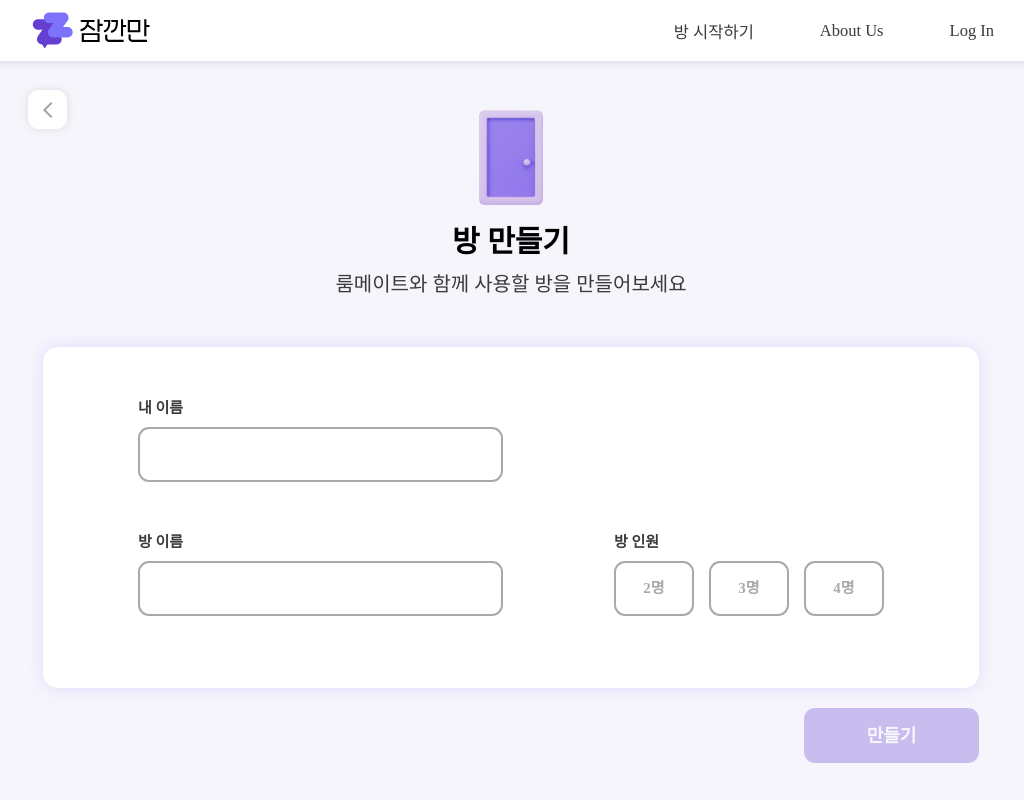
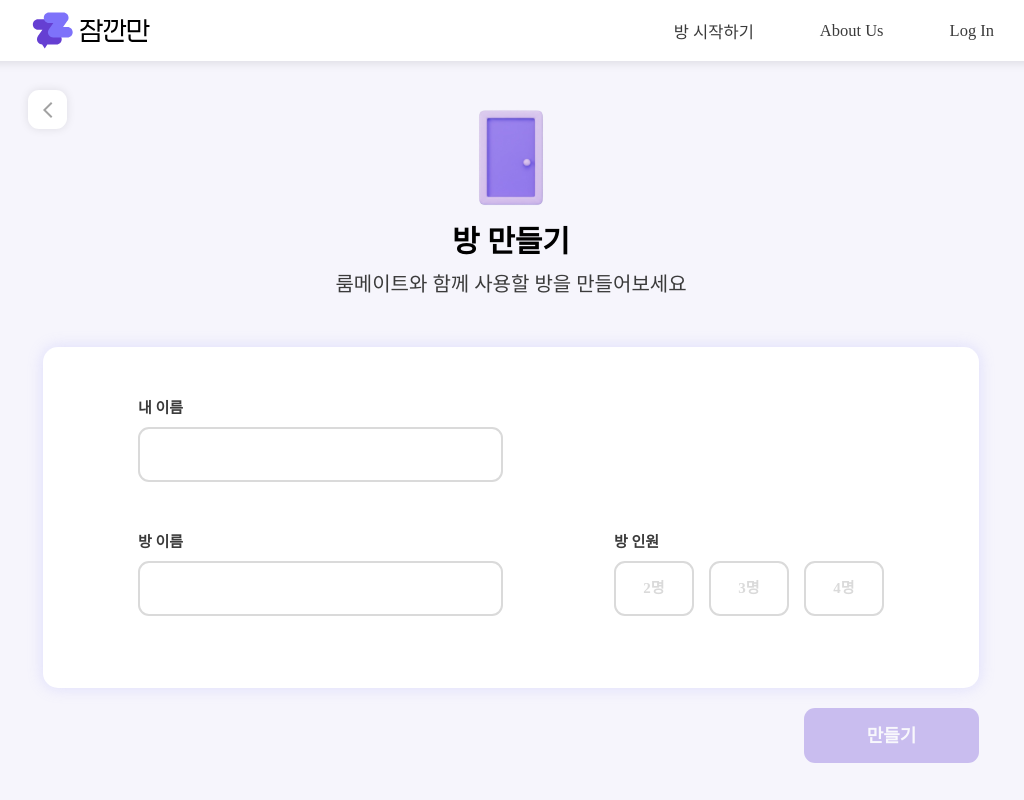
Before and after one commit to LikeLionHGU/Yesod_Kimchijjim_Front, a React (Create React App) app in the folder src/: page /room/create in a window 1280 px wide. Shown: the top 800 px of the page, without its empty margins (129-1153 px from the left). Built offline with nearby package versions, Linux system fonts and the light colour scheme; no server answers; the HTML template or start-up script is replaced by a standard one.

Commit message:
edit: app.js에 withCredentials 추가, input 호버 추가

```diff
--- a/src/App.js
+++ b/src/App.js
@@ -4,6 +4,8 @@ import { BrowserRouter, Routes, Route, Navigate } from "react-router-dom";
 import { RoomProvider } from "./context/RoomContext";
 
 import Style from "./styles/style";
+
+import axios from "axios";
 
 //헤더 푸터
 import Header from "./pages/HeaderPage/HeaderPage";
@@ -34,6 +36,9 @@ import AfterMismatchPage from "./pages/AfterMismatchPage/AfterMismatchPage";
 import ResultPage from "./pages/ResultPage/ResultPage";
 import FinalResultPage from "./pages/FinalResultPage/FinalResultPage";
 import LeaderResultPage from "./pages/ResultPage/LeaderResultPage";
+
+axios.defaults.withCredentials = true;
+
 
 function App() {
   return (
--- a/src/pages/RoomCreatePage/RoomCreatePage.js
+++ b/src/pages/RoomCreatePage/RoomCreatePage.js
@@ -131,7 +131,7 @@ const Input = styled.input`
   border-radius: 11px;
   border: solid
     ${(props) =>
-      props.$hasError ? `2px ${Colors.errorColor}` : `2px ${Colors.inputBorder}`};
+      props.$hasError ? `2px ${Colors.errorColor}` : `2px ${Colors.inputColor}`};
   background: ${Colors.white};
   font-size: 15px;
   outline: none;
@@ -140,6 +140,10 @@ const Input = styled.input`
   &:focus {
     border: 2px solid
       ${(props) => (props.$hasError ? `${Colors.errorColor}` : `${Colors.mainPurple}`)};
+  }
+
+  &:hover{
+    border: 2px solid ${props => props.$isError ? Colors.errorColor : Colors.mainPurple};
   }
 
   @media (max-width: 950px) {
@@ -191,10 +195,10 @@ const MemberButton = styled.button`
   border-radius: 11px;
   border: solid
     ${(props) =>
-      props.$isSelected ? `2px ${Colors.mainPurple}` : `2px ${Colors.inputBorder}`};
+      props.$isSelected ? `2px ${Colors.mainPurple}` : `2px ${Colors.inputColor}`};
   background: ${Colors.white};
 
-  color: ${(props) => (props.$isSelected ? `${Colors.mainPurple}` : `${Colors.inputBorder}`)};
+  color: ${(props) => (props.$isSelected ? `${Colors.mainPurple}` : `${Colors.inputColor}`)};
   font-family: "Noto Sans KR";
   font-size: 15px;
   font-style: normal;
--- a/src/pages/RoomJoinPage/RoomJoinPage.js
+++ b/src/pages/RoomJoinPage/RoomJoinPage.js
@@ -223,9 +223,9 @@ const Input = styled.input`
   width: 365px;
   height: 55px;
   border-radius: 11px;
-  border: solid
+  border: solid 2px
     ${(props) =>
-      props.$hasError ? `2px ${Colors.errorColor}` : `1px ${Colors.borderLine}`};
+      props.$hasError ? `${Colors.errorColor}` : `${Colors.inputColor}`};
   background: ${Colors.white};
   font-size: 15px;
   outline: none;
--- a/src/pages/RoomStartPage/RoomStartPage.js
+++ b/src/pages/RoomStartPage/RoomStartPage.js
@@ -232,7 +232,7 @@ const CodeInput = styled.input`
     width: 100%;
     height: 100%;
     border-radius: 11px;
-    border: 2px solid ${props => props.$isError ? Colors.errorColor : Colors.inputBorder};
+    border: 2px solid ${props => props.$isError ? Colors.errorColor : Colors.inputColor};
     background: ${Colors.white};
     padding: 11px 102px 11px 15px;
     font-family: "Noto Sans KR";
```
